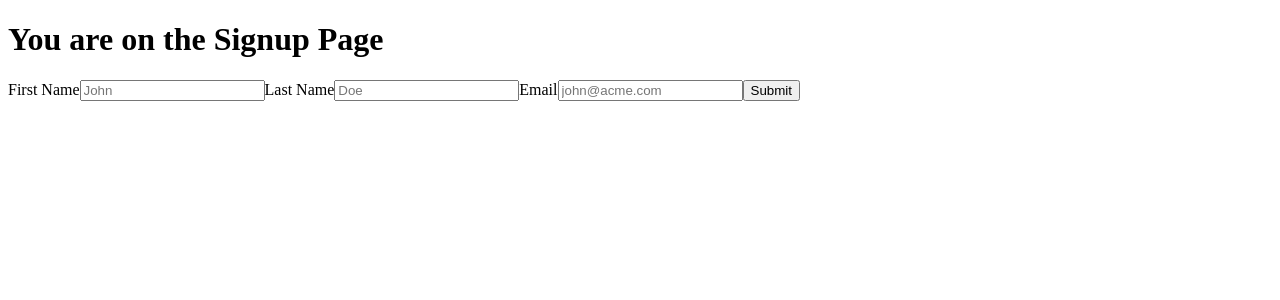
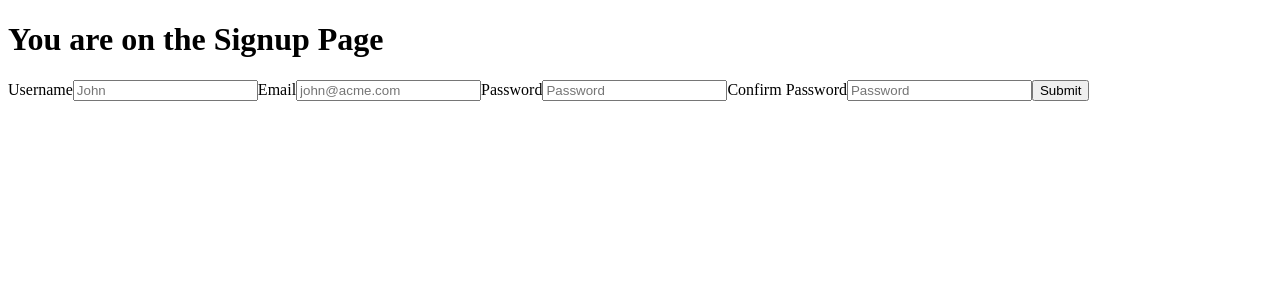
Before and after one commit to mapstonepark/nexus, a Next.js app: page /signup in a window 1280 px wide. Shown: the top 300 px of the page. Built offline with nearby package versions, Linux system fonts and the light colour scheme.

Commit message:
yup validation implemented

```diff
--- a/package.json
+++ b/package.json
@@ -10,7 +10,8 @@
     "mongodb": "^4.8.1",
     "next": "latest",
     "react": "^18.2.0",
-    "react-dom": "^18.2.0"
+    "react-dom": "^18.2.0",
+    "yup": "^1.0.2"
   },
   "devDependencies": {
     "@types/node": "18.7.5",
--- a/pages/signup.tsx
+++ b/pages/signup.tsx
@@ -1,5 +1,20 @@
 import React from 'react'
 import { Formik, Form, Field } from 'formik';
+import * as Yup from 'yup';
+
+const SignupSchema = Yup.object().shape({
+  userName: Yup.string()
+    .min(2, 'Too Short!')
+    .max(50, 'Too Long!')
+    .required('Required'),
+  email: Yup.string().email('Invalid email').required('Required'),
+  password: Yup.string()
+    .min(2, 'Too Short!')
+    .max(50, 'Too Long!')
+    .required('Required'),
+
+});
+
 
 export default function signup() {
   return (
@@ -7,10 +22,12 @@ export default function signup() {
        <h1>You are on the Signup Page</h1>
        <Formik
         initialValues={{
-          firstName: '',
-          lastName: '',
+          userName: '',
           email: '',
+          password: '',
+
         }}
+        validationSchema={SignupSchema}
         onSubmit={(
           values: Values,
           { setSubmitting }: FormikHelpers<Values>
@@ -21,12 +38,13 @@ export default function signup() {
           }, 500);
         }}
       >
+        {({ errors, touched }) => (
         <Form>
-          <label htmlFor="firstName">First Name</label>
-          <Field id="firstName" name="firstName" placeholder="John" />
-
-          <label htmlFor="lastName">Last Name</label>
-          <Field id="lastName" name="lastName" placeholder="Doe" />
+          <label htmlFor="userName">Username</label>
+          <Field id="userName" name="userName" placeholder="John" />
+          {errors.userName && touched.userName ? (
+             <div>{errors.userName}</div>
+           ) : null}
 
           <label htmlFor="email">Email</label>
           <Field
@@ -35,9 +53,20 @@ export default function signup() {
             placeholder="john@acme.com"
             type="email"
           />
+          {errors.email && touched.email ? <div>{errors.email}</div> : null}
+
+          <label htmlFor="password">Password</label>
+          <Field id="password" name="password" placeholder="Password" type='password' />
+
+          <label htmlFor="password">Confirm Password</label>
+          <Field id="password" name="password" placeholder="Password" type='password' />
+
+
+
 
           <button type="submit">Submit</button>
         </Form>
+          )}
       </Formik>
 
     </>
```
Also changed, not shown: 1 other file (tests, documents, lock files or other folders).
